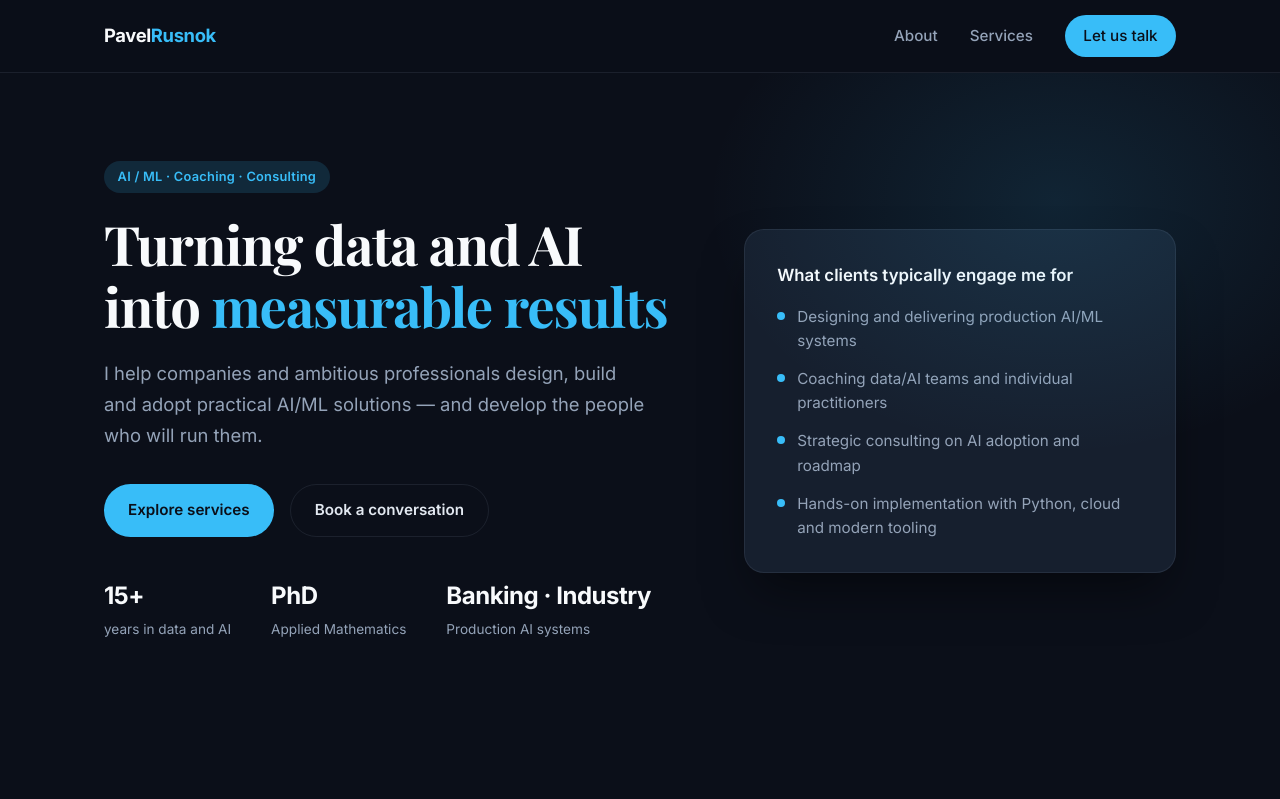
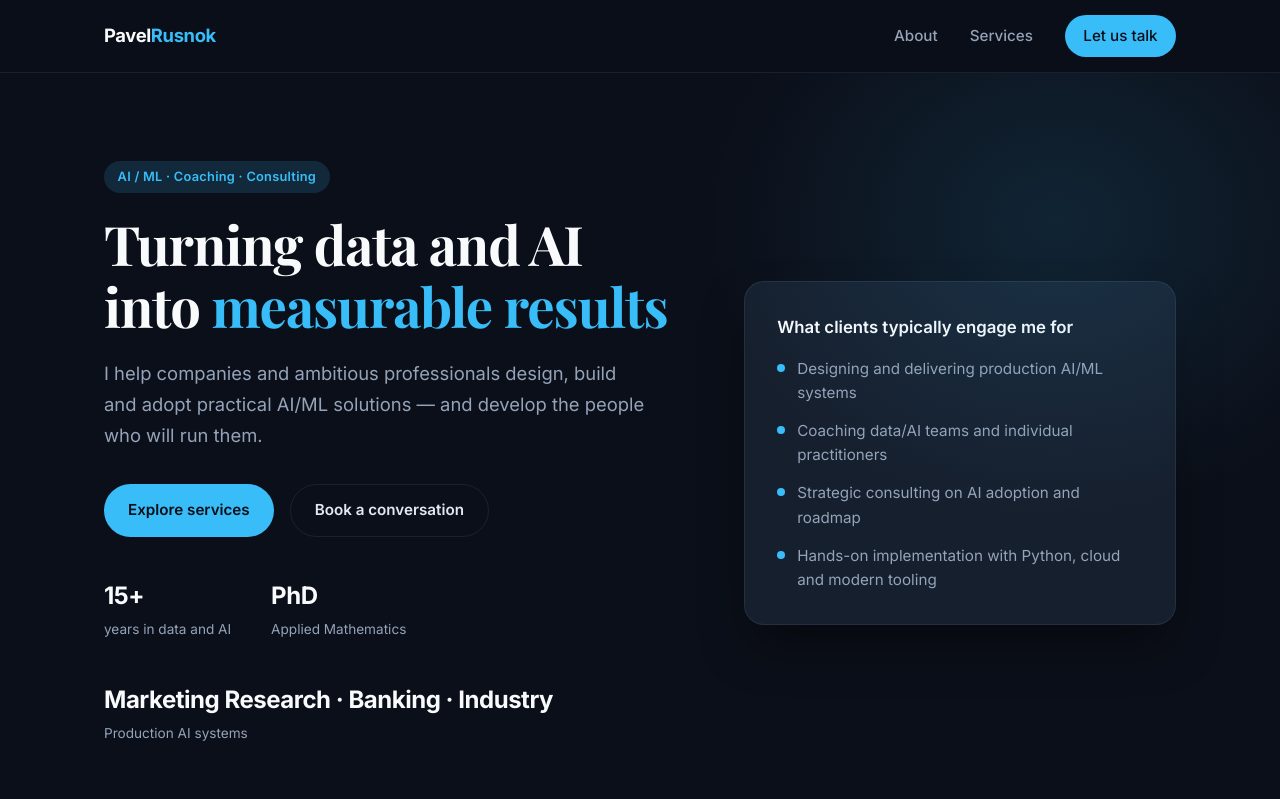
Before and after one commit to rusnok/pavelrusnok, a React (Vite) app: page / in a window 1280 px wide. Shown: the top 799 px of the page. Built offline with nearby package versions, Linux system fonts and the light colour scheme.

Commit message:
Update hero stats: Marketing Research · Banking · Industry

```diff
--- a/src/App.tsx
+++ b/src/App.tsx
@@ -63,7 +63,7 @@ function App() {
                   <span>Applied Mathematics</span>
                 </div>
                 <div className="stat">
-                  <strong>Banking · Industry</strong>
+                  <strong>Marketing Research · Banking · Industry</strong>
                   <span>Production AI systems</span>
                 </div>
               </div>
```
